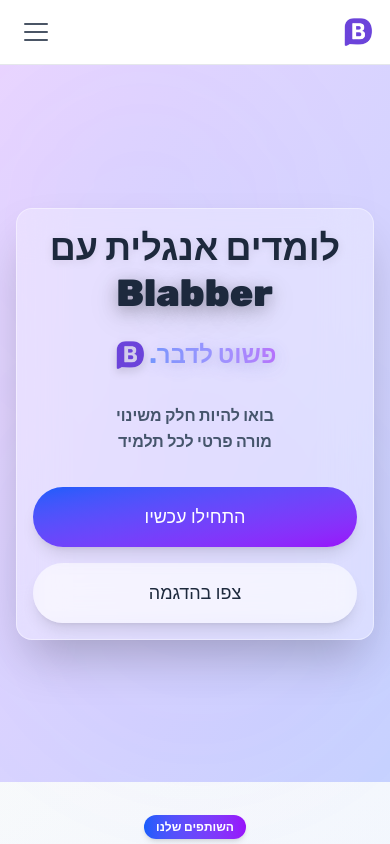
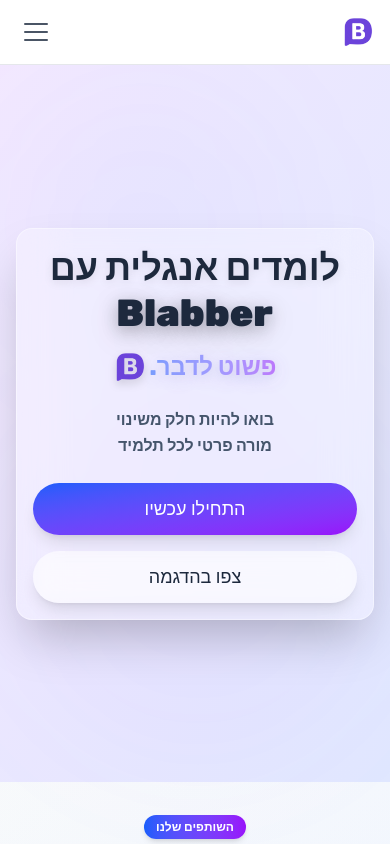
Before and after one commit to Blabber-AI/Blabber.site, a React (Vite) app: page /#/ in a window 390 px wide. Shown: the top 844 px of the page. Built offline with nearby package versions, Linux system fonts and the light colour scheme.

Commit message:
try to improve mobile view v4

```diff
--- a/src/components/HeroSection.tsx
+++ b/src/components/HeroSection.tsx
@@ -32,7 +32,7 @@
   return (
         <section
             id="hero"
-            className="relative flex items-center justify-center bg-gradient-to-br from-purple-200 via-indigo-200 to-blue-200 overflow-hidden min-h-[85vh] sm:min-h-screen py-4 px-4 sm:px-0 animate-gradient"
+            className="relative flex items-center justify-center bg-gradient-to-br from-purple-100 via-indigo-100 to-blue-100 overflow-hidden min-h-[85vh] sm:min-h-screen py-4 px-4 sm:px-0 animate-gradient"
         >
             {/* Background Animation */}
             <div className="absolute inset-0 z-0 opacity-40 hidden sm:block">
@@ -44,7 +44,7 @@
                 <div className="bg-white/30 backdrop-blur-xl rounded-2xl sm:rounded-[3rem] border border-white/40 shadow-2xl p-4 sm:p-8 md:p-12 text-center w-full max-w-sm sm:max-w-3xl">
                     {/* Main Title */}
                     <h1
-                        className="text-4xl sm:text-5xl md:text-6xl lg:text-7xl mb-6 text-slate-800 font-extrabold leading-tight"
+                        className="text-4xl sm:text-5xl md:text-6xl lg:text-7xl mb-4 sm:mb-6 text-slate-800 font-extrabold leading-tight"
                         style={{ textShadow: '0 2px 10px rgba(0,0,0,0.1)' }}
                         dangerouslySetInnerHTML={{
                             __html: t('hero.title').replace('Blabber', '<span style="text-shadow: 0 4px 15px rgba(0,0,0,0.25), 0 8px 30px rgba(0,0,0,0.15); font-weight: 900; display: inline-block; transform: scale(1.05);">Blabber</span>')
@@ -52,7 +52,7 @@
                     />
 
                     {/* Subtitle with Logo */}
-                    <div className="flex items-center justify-center gap-1 mb-8">
+                    <div className="flex items-center justify-center gap-1 mb-6 sm:mb-8">
                         <h2
                             className="text-2xl sm:text-3xl md:text-4xl lg:text-5xl font-bold bg-gradient-to-r from-blue-600 via-indigo-500 to-purple-600 bg-clip-text text-transparent animate-pulse"
                             style={{
@@ -71,7 +71,7 @@
 
                     {/* Description Text */}
                     <p
-                        className="text-base sm:text-lg lg:text-xl text-slate-600 mb-8 sm:mb-10 max-w-3xl mx-auto leading-relaxed font-bold"
+                        className="text-base sm:text-lg lg:text-xl text-slate-600 mb-6 sm:mb-10 max-w-3xl mx-auto leading-relaxed font-bold"
                         dangerouslySetInnerHTML={{ __html: t('hero.subtitle') }}
                     />
 
@@ -79,7 +79,7 @@
                     <div className="flex flex-col sm:flex-row items-center justify-center gap-4 animate-fade-in-up">
                         <button
                             onClick={() => setIsContactModalOpen(true)}
-                            className="w-full sm:w-auto text-lg text-white px-8 py-4 rounded-full transition-all duration-300 ease-in-out transform hover:scale-105
+                            className="w-full sm:w-auto text-lg text-white px-8 py-3 sm:py-4 rounded-full transition-all duration-300 ease-in-out transform hover:scale-105
                                        bg-gradient-to-br from-blue-600 to-purple-600 hover:from-blue-700 hover:to-purple-700
                                        shadow-lg hover:shadow-xl focus:outline-none focus:ring-4 focus:ring-blue-300 cursor-pointer"
                 >
@@ -87,7 +87,7 @@
                         </button>
                 <button
                             onClick={() => setIsVideoModalOpen(true)}
-                            className="w-full sm:w-auto text-lg px-8 py-4 rounded-full transition-all duration-300 ease-in-out transform hover:scale-105
+                            className="w-full sm:w-auto text-lg px-8 py-3 sm:py-4 rounded-full transition-all duration-300 ease-in-out transform hover:scale-105
                                        bg-white/50 hover:bg-white/80 backdrop-blur-sm
                                        text-slate-800 shadow-lg hover:shadow-xl focus:outline-none focus:ring-4 focus:ring-gray-200"
                         >
```
